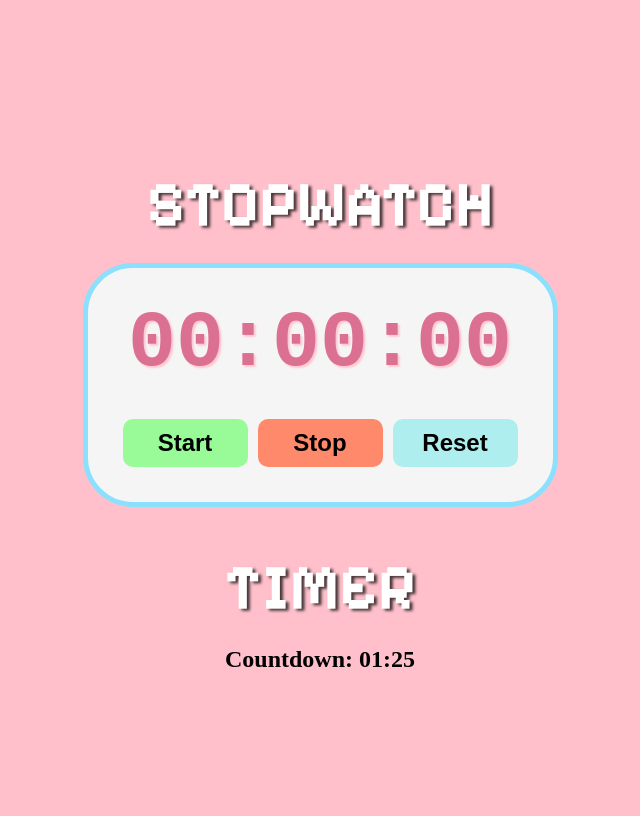
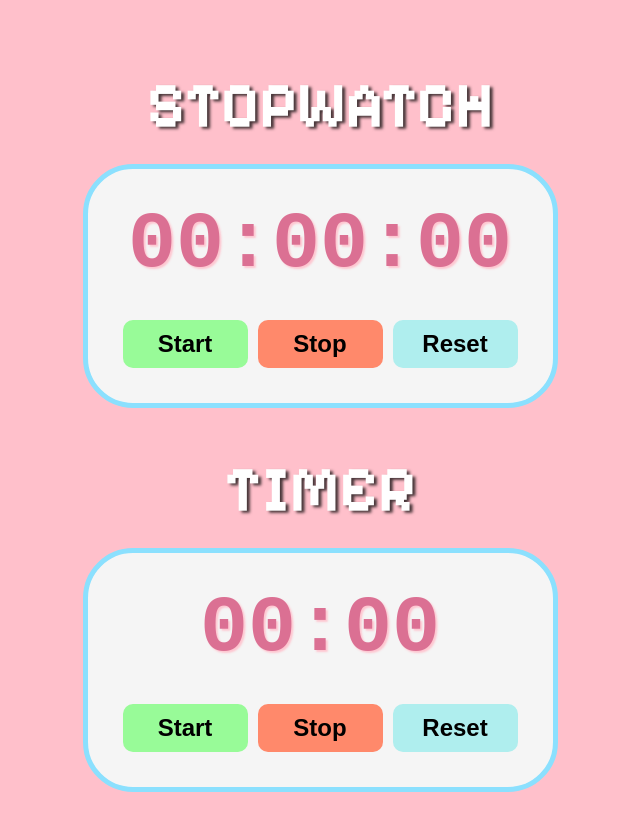
Before and after one commit to moefingers/vanessas-react-stopwatch, a React (Vite) app: page / in a window 1280 px wide. Shown: the whole page, without its empty margins (320-960 px from the left). Built offline with nearby package versions, Linux system fonts and the light colour scheme.

Commit message:
Styled basic timer

```diff
--- a/src/Stopwatch.jsx
+++ b/src/Stopwatch.jsx
@@ -57,7 +57,7 @@ function Stopwatch() {
     };
 
     return (
-        <div className='stopwatch'>
+        <div className='stopwatch-timer'>
             <div className='display'>
                 {formatTime()}
             </div>
--- a/src/Timer.jsx
+++ b/src/Timer.jsx
@@ -2,7 +2,7 @@ import React, {useState, useEffect, useRef} from "react";
 
 function Timer() {
     let seconds = 90
-    const [countdown, setCountdown] = useState(seconds)
+    const [countdown, setCountdown] = useState(0)
     const intervalIdRef = useRef()
 
     useEffect(() => {
@@ -29,7 +29,16 @@ function Timer() {
     }
 
     return (
-        <h2>Countdown: {formatTime()} </h2>
+        <div className="stopwatch-timer">
+            <div className="display">
+                {formatTime()}
+            </div>
+            <div className="controls">
+                <button className="start-button">Start</button>
+                <button className="stop-button">Stop</button>
+                <button className="reset-button">Reset</button>
+            </div>
+        </div>
     )
 }
 
--- a/src/index.css
+++ b/src/index.css
@@ -19,7 +19,7 @@ body {
   margin-bottom: 20px;
 }
 
-.stopwatch {
+.stopwatch-timer {
   display: flex;
   flex-direction: column;
   align-items: center;
```
